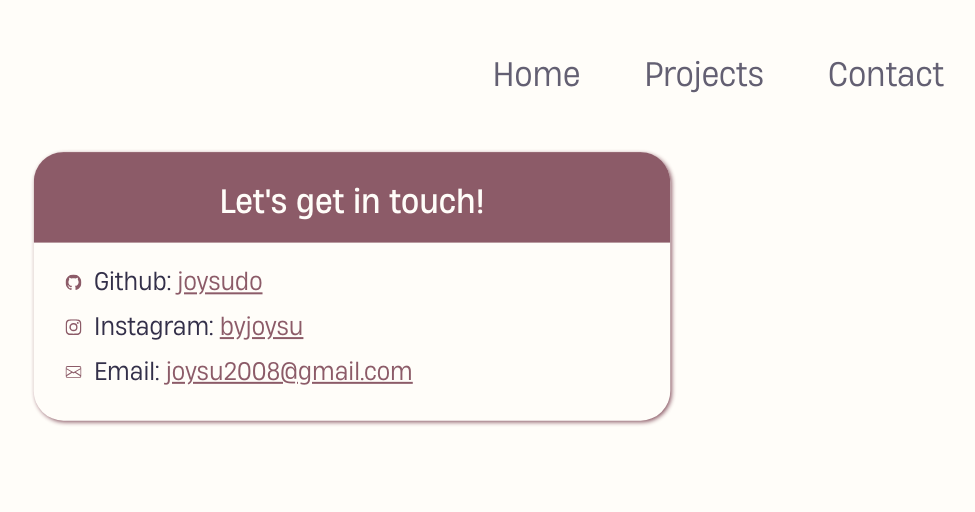
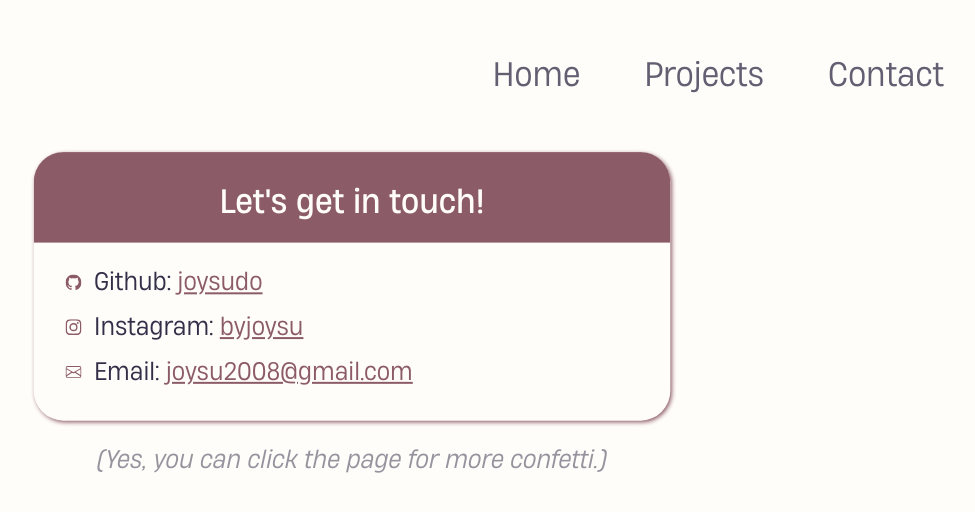
Before and after one commit to joysudo/personal-website, a React (Vite) app: page /contact in a window 1280 px wide. Shown: the top 512 px of the page, without its empty margins (288-1263 px from the left). Built offline with nearby package versions, Linux system fonts and the light colour scheme.

Commit message:
add confetti footer/change contact page confetti order

```diff
--- a/src/index.css
+++ b/src/index.css
@@ -473,3 +473,11 @@ nav {
 .contact-page .project-card .project-card-content p {
 	font-size: x-large;
 }
+
+.contact-footer {
+	text-align: center;
+	align-self: center;
+	opacity: 0.5;
+	color: var(--default-dark);
+	font-style: italic;
+}
--- a/src/pages/Contact.jsx
+++ b/src/pages/Contact.jsx
@@ -3,7 +3,6 @@ import ClickConfetti from '../components/ClickConfetti';
 const Contact = () => {
 		return (
 			<>
-				<ClickConfetti/>
 				<div className="contact-page">
 					<div className="project-card" onClick={(e) => e.stopPropagation()}>
 						<div className={`project-card-header misc`}>
@@ -28,6 +27,8 @@ const Contact = () => {
 						</div>
 					</div>
 				</div>
+				<ClickConfetti/>
+				<p className="contact-footer">(Yes, you can click the page for more confetti.)</p>
 			</>
 	);
 };
```
